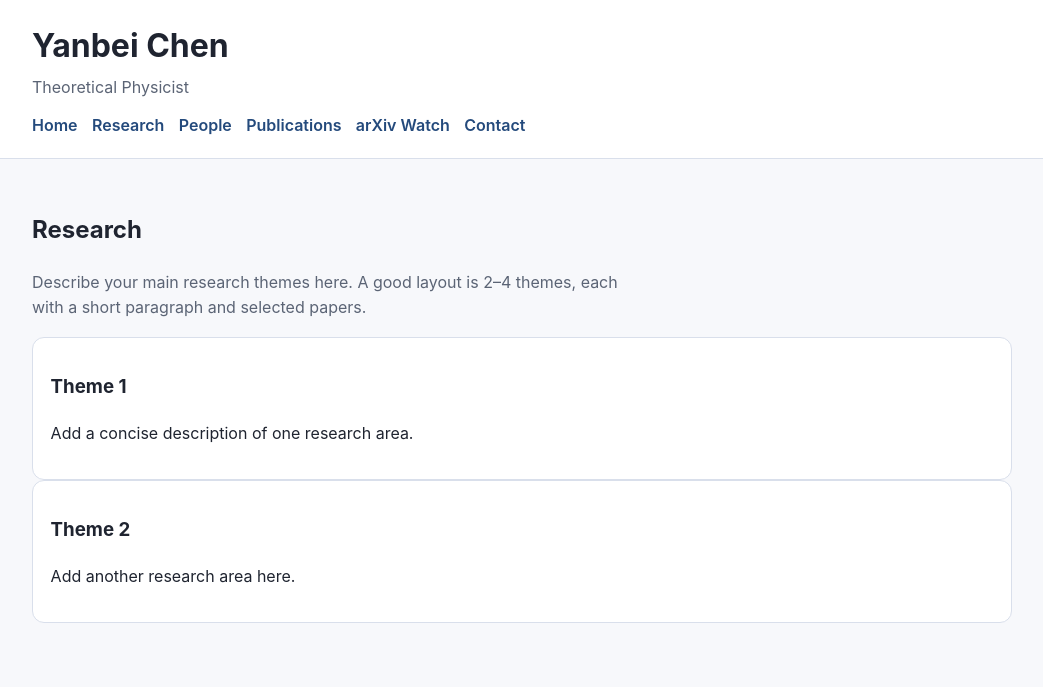
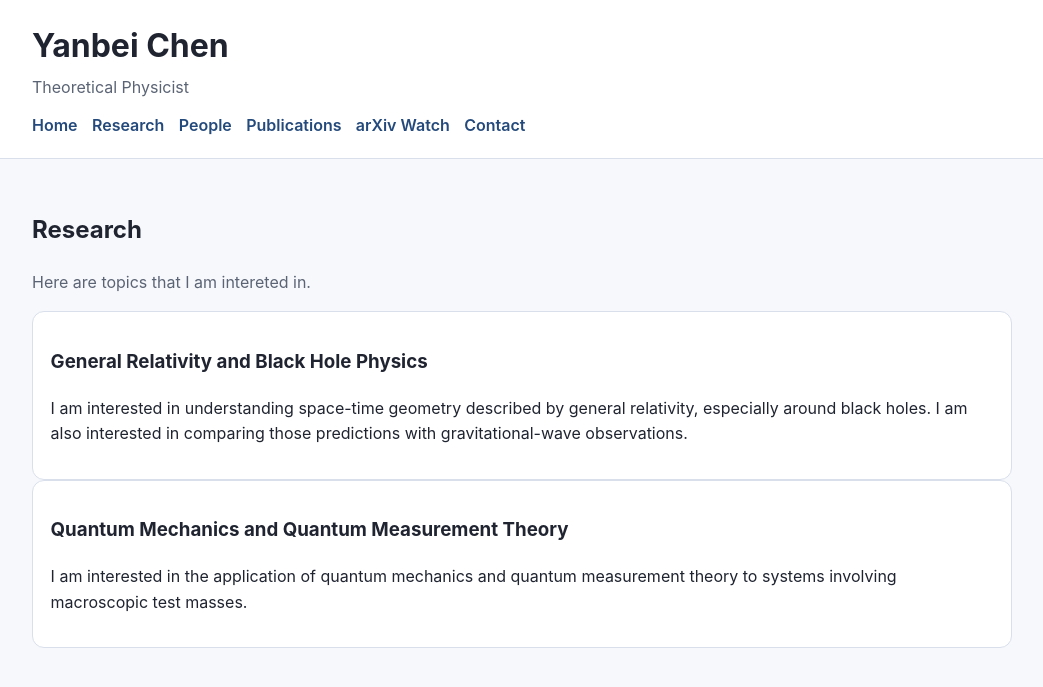
Before and after one commit to yanbei/yanbei.github.io, a Jekyll site: the page built from research.md, in a window 1280 px wide. Shown: the top 687 px of the page, without its empty margins (118-1161 px from the left). Built offline with Jekyll 4.4.1, drawn with Linux system fonts in a browser that asks for light colours.

Commit message:
Save current research page

```diff
--- a/research.md
+++ b/research.md
@@ -5,14 +5,15 @@ permalink: /research/
 ---
 
 <h2>Research</h2>
-<p class="page-intro">Describe your main research themes here. A good layout is 2–4 themes, each with a short paragraph and selected papers.</p>
+<p class="page-intro">Here are topics that I am intereted in.</p>
 
 <div class="card">
-  <h3>Theme 1</h3>
-  <p>Add a concise description of one research area.</p>
+  <h3>General Relativity and Black Hole Physics</h3>
+  <p>I am interested in understanding space-time geometry described by general relativity, especially around black holes.  I am
+  also interested in comparing those predictions with gravitational-wave observations.</p>
 </div>
 
 <div class="card">
-  <h3>Theme 2</h3>
-  <p>Add another research area here.</p>
+  <h3>Quantum Mechanics and Quantum Measurement Theory</h3>
+  <p>I am interested in the application of quantum mechanics and quantum measurement theory to systems involving macroscopic test masses.</p>
 </div>
```
